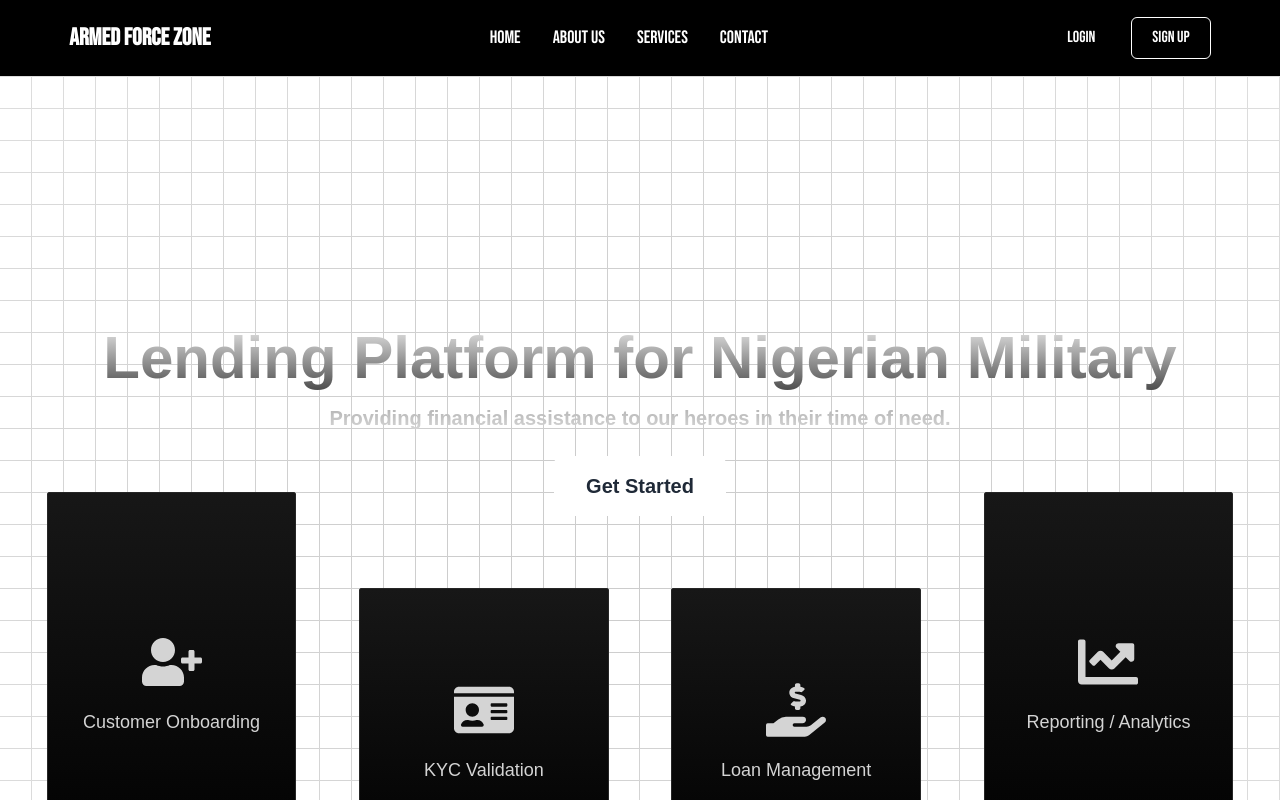
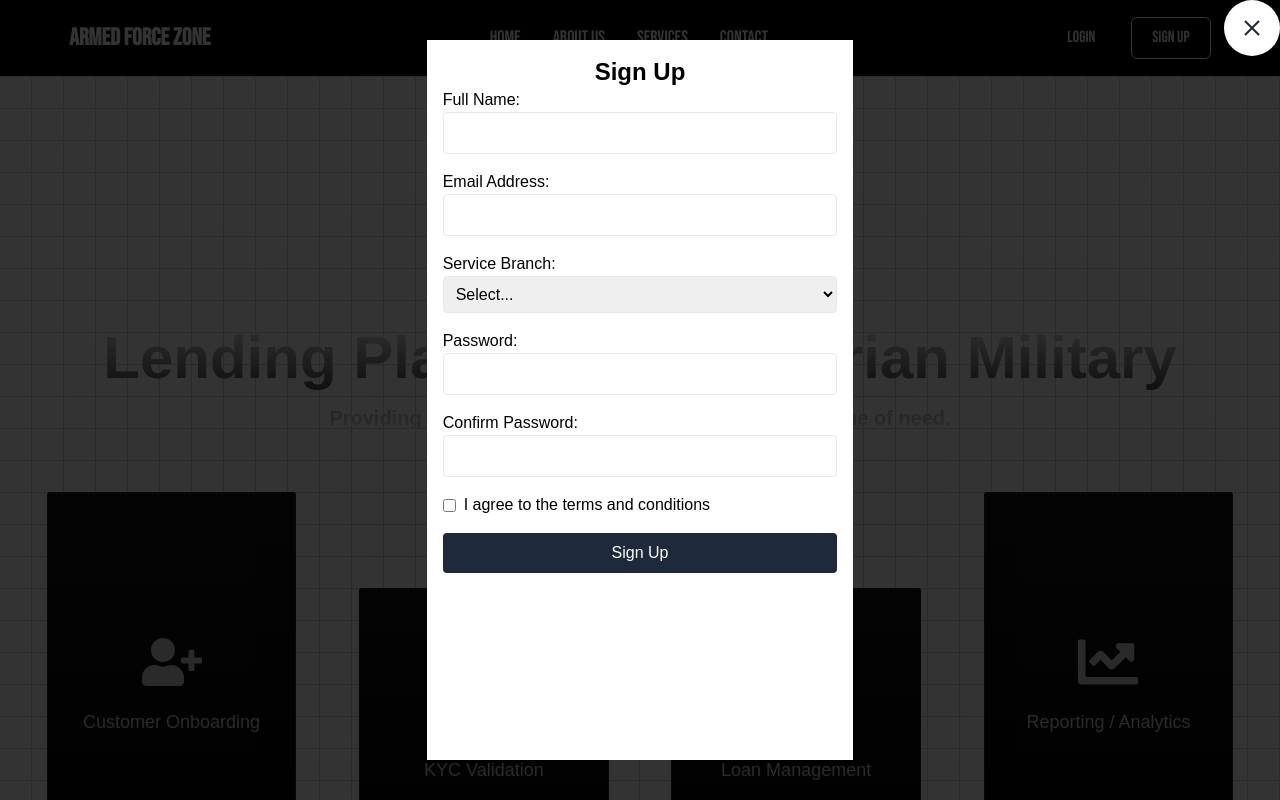
Before and after one commit to Tana00/military, a React (Create React App) app: page / in a window 1280 px wide. Both pictures are taken after a click on the button "Sign Up". Shown: the top 800 px of the page. Built offline with nearby package versions, Linux system fonts and the light colour scheme; a web font is replaced by a local one.

Commit message:
updates 08/05/2024

```diff
--- a/src/Main.jsx
+++ b/src/Main.jsx
@@ -1,4 +1,4 @@
-import React from 'react'
+import React, {useState} from 'react'
 import { Element } from 'react-scroll'
 import About from './components/About'
 import Header from './components/Header'
@@ -6,12 +6,24 @@ import Home from './components/Home'
 import Services from './components/Services'
 import Contact from './components/Contact'
 import Footer from './components/Footer'
+import SignUp from './components/SignUp'
 const Main = () => {
+    const [openForm, setOpenForm] = useState(false)
+
+
   return (
     <div className='relative bg-black'>
-        <Header />
+        {openForm && <SignUp
+            setOpenForm={setOpenForm}
+            openForm={openForm}
+        />}
+        <Header
+            setOpenForm={setOpenForm}
+        />
         <Element name='home'>
-            <Home />
+            <Home
+                setOpenForm={setOpenForm}
+            />
         </Element>
         <Element name='about'>
             <About />
--- a/src/components/Header.jsx
+++ b/src/components/Header.jsx
@@ -1,7 +1,7 @@
 import React, { useState, useEffect } from 'react';
 
 import { Link } from 'react-scroll'
-const Header = () => {
+const Header = ({setOpenForm}) => {
   const [isMenuOpen, setIsMenuOpen] = useState(false);
   const [headerColor, setHeaderColor] = useState('bg-transparent');
 
@@ -92,7 +92,9 @@ const Header = () => {
           <button className=" text-white px-5 py-2 rounded-md hover:border">
             Login
           </button>
-          <button className="border border-white text-white px-5 py-2 rounded-md hover:bg-gray-200 hover:text-black">
+          <button
+            onClick={() => setOpenForm(true)}
+          className="border border-white text-white px-5 py-2 rounded-md hover:bg-gray-200 hover:text-black">
             Sign Up
           </button>
         </div>
--- a/src/components/Home.jsx
+++ b/src/components/Home.jsx
@@ -1,5 +1,6 @@
 import React, { useRef } from "react";
 import gsap from "gsap";
+
 import {
   FaUserPlus,
   FaIdCard,
@@ -8,7 +9,7 @@ import {
 } from "react-icons/fa";
 import { useGSAP } from "@gsap/react";
 
-const Home = () => {
+const Home = ({setOpenForm}) => {
   // implement gsap stagger method
   const boxRefs = useRef([]);
 
@@ -67,6 +68,7 @@ const Home = () => {
         <button
           ref={buttonRef}
           id="btn"
+          onClick={() => setOpenForm(true)}
           className="bg-white text-gray-800 px-8 py-4 rounded-lg font-bold text-xl mt-4"
         >
           Get Started
--- /dev/null
+++ b/src/components/SignUp.jsx
@@ -0,0 +1,47 @@
+import React from 'react';
+import { useForm } from 'react-hook-form';
+import SignUpForm from './SignUpForm';
+const SignUp = ({setOpenForm, openForm}) => {
+  const { register, handleSubmit, formState: { errors }, watch } = useForm();
+
+  const onSubmit = (data) => {
+    console.log(data);
+  };
+
+  const handleClose = () => {
+    setOpenForm(false);
+  };
+
+  return (
+    <div className='fixed inset-0 z-[999] h-screen bg-black bg-opacity-80 flex items-center justify-center'>
+        <div className='bg-white p-4 w-full min-h-[90vh] md:w-1/2 lg:w-1/3 '>
+            <button
+                className='absolute z-40 top-0 right-0 p-4 bg-white text-slate-800 rounded-full focus:outline-none'
+                onClick={handleClose}
+            >
+                <svg
+                    className='h-6 w-6 fill-current'
+                    xmlns='http://www.w3.org/2000/svg'
+                    viewBox='0 0 24 24'
+                >
+                    <path
+                        fillRule='evenodd'
+                        clipRule='evenodd'
+                        d='M19.78 18.36l-6.36-6.36 6.36-6.36-1.42-1.42-6.36 6.36-6.36-6.36-1.42 1.42 6.36 6.36-6.36 6.36 1.42 1.42 6.36-6.36 6.36 6.36 1.42-1.42z'
+                    />
+                </svg>
+            </button>
+            <h2 className='text-2xl font-bold text-center'>Sign Up</h2>
+            <SignUpForm
+                register={register}
+                handleSubmit={handleSubmit}
+                errors={errors}
+                onSubmit={onSubmit}
+                password={watch('password')}
+            />
+        </div>
+    </div>
+  );
+};
+
+export default SignUp;
--- /dev/null
+++ b/src/components/SignUpForm.jsx
@@ -0,0 +1,100 @@
+import React from "react";
+
+const SignUpForm = ({ register, handleSubmit, errors, onSubmit, password }) => {
+  return (
+    <div className="flex h-full justify-center items-center">
+      <form
+        onSubmit={handleSubmit(onSubmit)}
+        className="flex flex-col space-y-4 w-full"
+      >
+        <label className="flex flex-col">
+          Full Name:
+          <input
+            {...register("fullName", { required: true })}
+            className="p-2 border rounded"
+          />
+          {errors.fullName && (
+            <p className="text-sm text-red-500">This field is required</p>
+          )}
+        </label>
+        <label className="flex flex-col">
+          Email Address:
+          <input
+            {...register("email", {
+              required: true,
+              pattern: /^[A-Z0-9._%+-]+@[A-Z0-9.-]+\.[A-Z]{2,}$/i,
+            })}
+            className="p-2 border rounded"
+          />
+          {errors.email && (
+            <p className="text-sm text-red-500">
+              Please enter a valid email address
+            </p>
+          )}
+        </label>
+        <label className="flex flex-col">
+          Service Branch:
+          <select
+            {...register("serviceBranch", { required: true })}
+            className="p-2 border rounded"
+          >
+            <option value="">Select...</option>
+            <option value="Army">Army</option>
+            <option value="Navy">Navy</option>
+            <option value="Airforce">Airforce</option>
+          </select>
+          {errors.serviceBranch && (
+            <p className="text-sm text-red-500">This field is required</p>
+          )}
+        </label>
+        <label className="flex flex-col">
+          Password:
+          <input
+            type="password"
+            {...register("password", { required: true, minLength: 8 })}
+            className="p-2 border rounded"
+          />
+          {errors.password && (
+            <p className="text-sm text-red-500">
+              Password must be at least 8 characters
+            </p>
+          )}
+        </label>
+        <label className="flex flex-col">
+          Confirm Password:
+          <input
+            type="password"
+            {...register("confirmPassword", {
+              required: true,
+              validate: (value) => value === password,
+            })}
+            className="p-2 border rounded"
+          />
+          {errors.confirmPassword && (
+            <p className="text-sm text-red-500">Passwords do not match</p>
+          )}
+        </label>
+        <label className="flex flex-col ">
+          <div className="flex items-center space-x-2">
+            <input type="checkbox" {...register("terms", { required: true })} />
+            <span>I agree to the terms and conditions</span>
+          </div>
+
+          {errors.terms && (
+            <p className="text-sm text-red-500">
+              You must agree to the terms and conditions
+            </p>
+          )}
+        </label>
+        <button
+          type="submit"
+          className="p-2 mt-5 bg-slate-800 text-white rounded"
+        >
+          Sign Up
+        </button>
+      </form>
+    </div>
+  );
+};
+
+export default SignUpForm;
```
